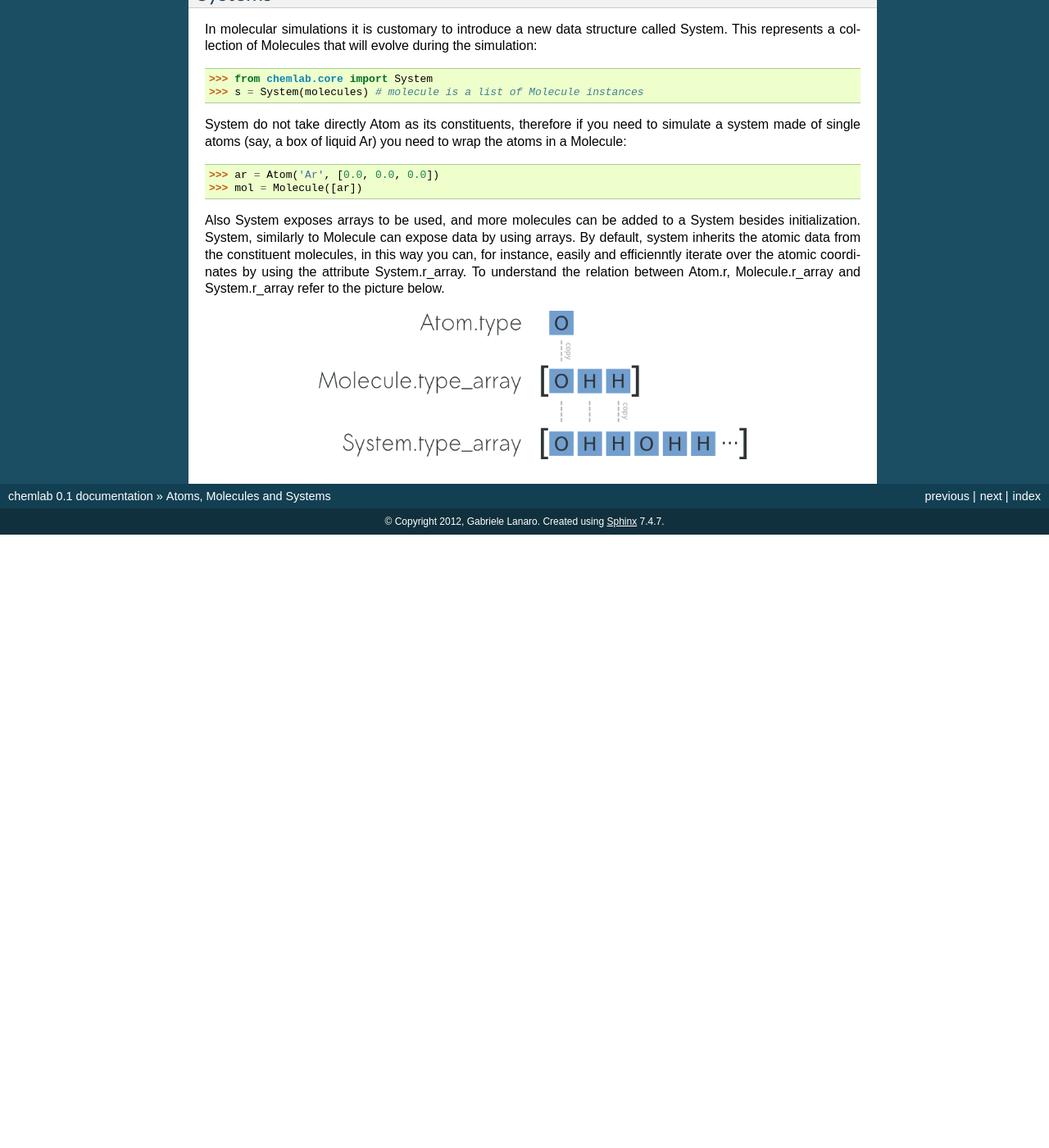
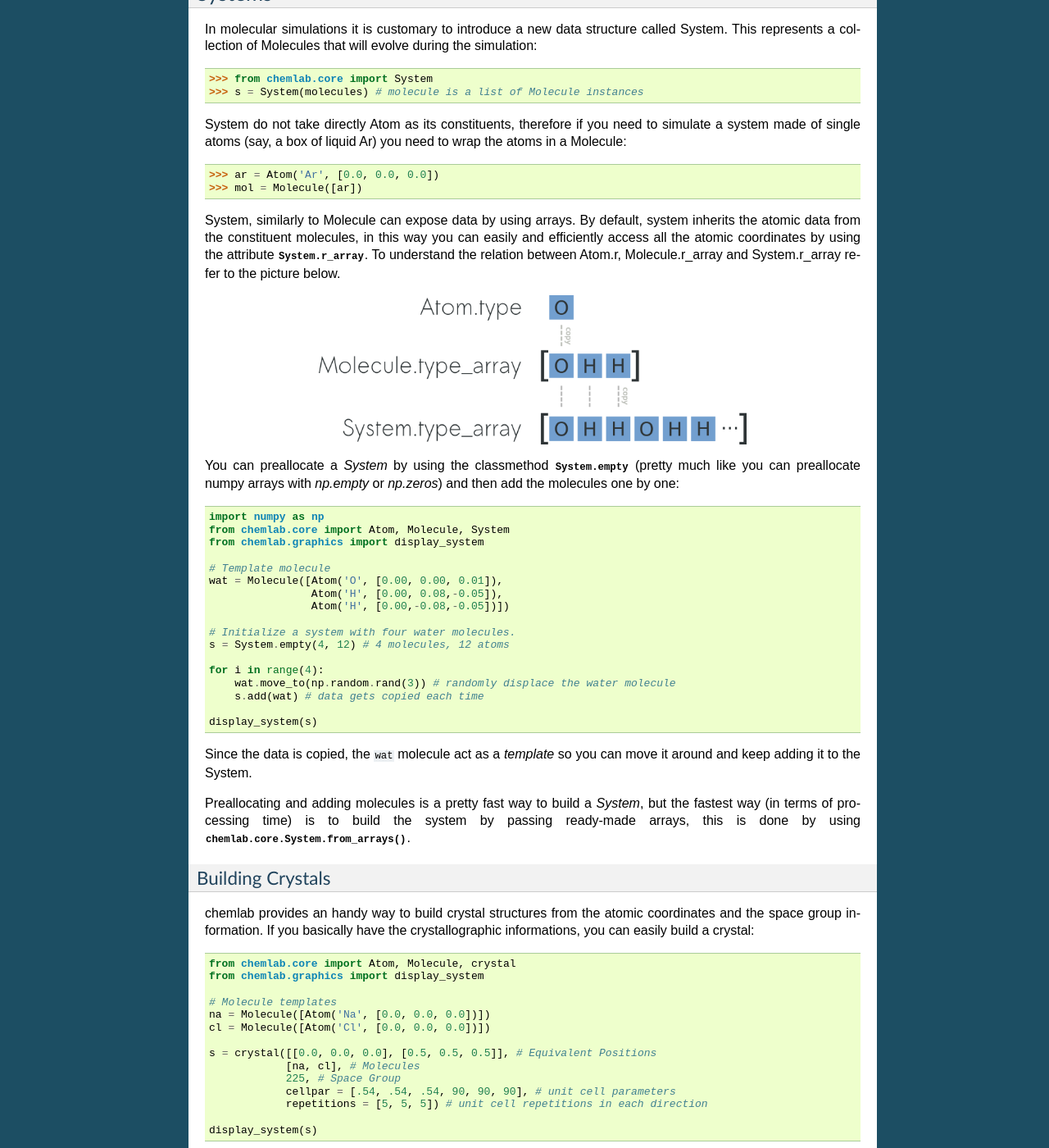
Before and after one commit to chemlab/chemlab, a Sphinx documentation site: the page built from docs/core.rst, in a window 1280 px wide and 1400 px high, scrolled down 1193 px. Shown: the whole window at 82% size. Built offline with Sphinx 7.4.7, drawn with Linux system fonts in a browser that asks for light colours; formulas are drawn with MathJax 3; before the commit the page ends 1845 px from its top, so only the background shows below that; some of the changed text lies outside the part shown.

Commit message:
Updated core documentation

```diff
--- a/docs/core.rst
+++ b/docs/core.rst
@@ -90,52 +90,76 @@ Ar) you need to wrap the atoms in a Molecule::
    >>> ar = Atom('Ar', [0.0, 0.0, 0.0])
    >>> mol = Molecule([ar])
 
-Also System exposes arrays to be used, and more molecules can be added
-to a System besides initialization. System, similarly to Molecule can
-expose data by using arrays. By default, system inherits the atomic
-data from the constituent molecules, in this way you can, for
-instance, easily and efficienntly iterate over the atomic coordinates by
-using the attribute System.r_array. To understand the relation between
-Atom.r, Molecule.r_array and System.r_array refer to the picture below.
+System, similarly to Molecule can expose data by using arrays. By
+default, system inherits the atomic data from the constituent
+molecules, in this way you can easily and efficiently access all the
+atomic coordinates by using the attribute
+:py:attr:`System.r_array`. To understand the relation between Atom.r,
+Molecule.r_array and System.r_array refer to the picture below.
 
 .. image:: _static/core_types_copy.png
       :scale: 70 %
       :align: center
 
-
-..
-   Selecting groups in a System
-   ----------------------------
-
-   Say you want to select a subsystem of
-
-       s.select_molecules()
-       [0, 2, 3, 6, 8 ...]
-
-   To illustrate how they are built and what their interaction are let's
-   look at some examples.  In a typical molecular simulation you may want
-   to define a system composed of different bodies, that we may identify
-   with molecules. For example let's consider a system comprised of a
-   single water molecule. in the chemlab language we have to define a
-   molecules and add this molecule to the System.
+You can preallocate a `System` by using the classmethod
+:py:meth:`System.empty <chemlab.core.System.empty>` (pretty much like
+you can preallocate numpy arrays with `np.empty` or `np.zeros`) and
+then add the molecules one by one::
 
 
-       >>> s = System()
-       >>> s.add(m)
+  import numpy as np
+  from chemlab.core import Atom, Molecule, System
+  from chemlab.graphics import display_system
 
-   Now, imagine that we want a system comprised of 10 spaced water
-   molecules disposed on the x-axis. A good strategy to build such a
-   system would be to add multiple water molecules by traslating along
-   the x-axis the coordinates of each atom, the Molecule class let you
-   access directly the atoms coordinate array through the attribute
-   r_array, in the following snippet we used the broadcasting to add the
-   array [1.0, 0.0, 0.0] to each of the position of each atom::
+  # Template molecule
+  wat = Molecule([Atom('O', [0.00, 0.00, 0.01]),
+                  Atom('H', [0.00, 0.08,-0.05]),
+                  Atom('H', [0.00,-0.08,-0.05])])
 
-       m = Molecule(...)
-       dr = np.array([0.0, 0.0, 0.0])
-       for i in range(3):
-           m.r_array += dr
-           s.add(m)
+  # Initialize a system with four water molecules.
+  s = System.empty(4, 12) # 4 molecules, 12 atoms
 
-   In a certain sense, a Molecule instance acts as a template to build your
-   system.
+  for i in range(4):
+      wat.move_to(np.random.rand(3)) # randomly displace the water molecule
+      s.add(wat) # data gets copied each time
+
+  display_system(s)
+
+Since the data is copied, the ``wat`` molecule act as a `template` so
+you can move it around and keep adding it to the System.
+
+Preallocating and adding molecules is a pretty fast way to build a
+`System`, but the fastest way (in terms of processing time) is to
+build the system by passing ready-made arrays, this is done by using
+:py:meth:`chemlab.core.System.from_arrays`.
+
+Building Crystals
+.................
+
+chemlab provides an handy way to build crystal structures from the
+atomic coordinates and the space group information. If you basically have
+the crystallographic informations, you can easily build a crystal::
+
+  from chemlab.core import Atom, Molecule, crystal
+  from chemlab.graphics import display_system
+
+  # Molecule templates
+  na = Molecule([Atom('Na', [0.0, 0.0, 0.0])])
+  cl = Molecule([Atom('Cl', [0.0, 0.0, 0.0])])
+
+  s = crystal([[0.0, 0.0, 0.0], [0.5, 0.5, 0.5]], # Equivalent Positions
+              [na, cl], # Molecules
+	      225, # Space Group
+	      cellpar = [.54, .54, .54, 90, 90, 90], # unit cell parameters
+	      repetitions = [5, 5, 5]) # unit cell repetitions in each direction
+
+  display_system(s)
+
+.. seealso:: :py:func:`chemlab.core.crystal`
+
+.. note:: If you'd like to implement a .cif file reader, you're
+          welcome! Drop a patch on github.
+
+
+Manipulating Systems
+....................
```
